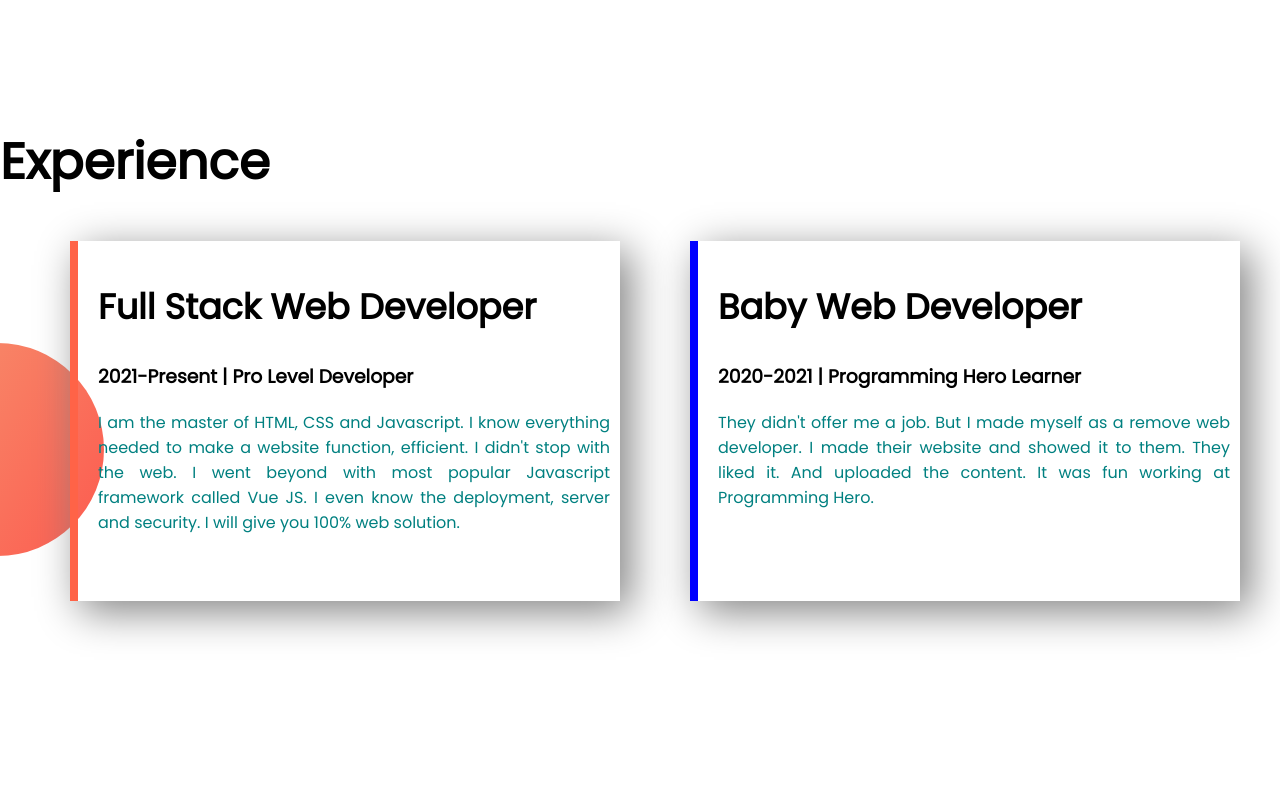
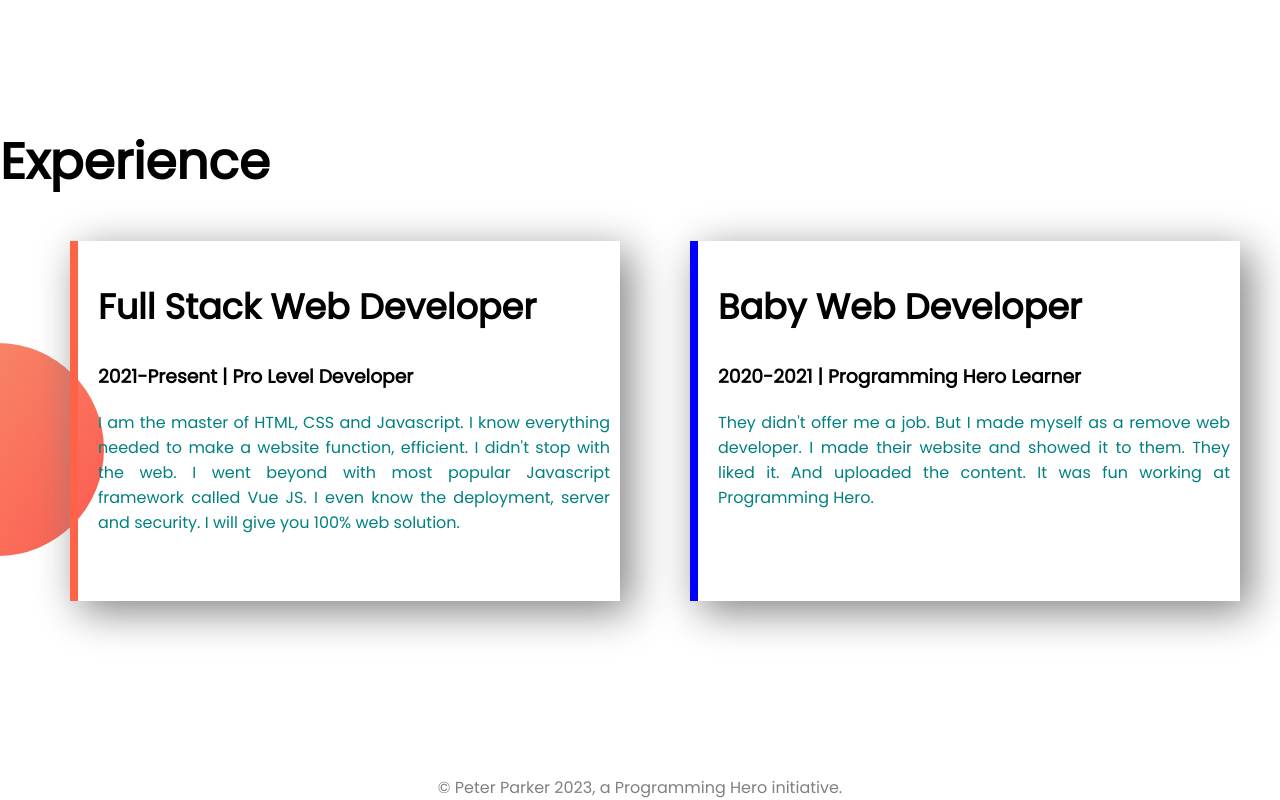
Before and after one commit to smsahariar/portfolio-practice, a plain HTML site: page index.html in a window 1280 px wide. Shown: the part 1217-2017 px from the top of the page. Before the commit the page ends 1992 px from the top, so only its background shows below. Drawn offline with Linux system fonts and the light colour scheme.

Commit message:
footer added

```diff
--- a/css/style.css
+++ b/css/style.css
@@ -75,3 +75,9 @@ p {
   box-shadow: 10px 10px 40px grey;
 }
 /*experience section complete*/
+/*footer start*/
+footer {
+  text-align: center;
+  color: grey;
+}
+/*footer complete*/
--- a/index.html
+++ b/index.html
@@ -88,5 +88,8 @@
       </div>
     </section>
     <!--Experience Complete-->
+    <!--footer start-->
+    <footer>© Peter Parker 2023, a Programming Hero initiative.</footer>
+    <!--footer complete-->
   </body>
 </html>
```
